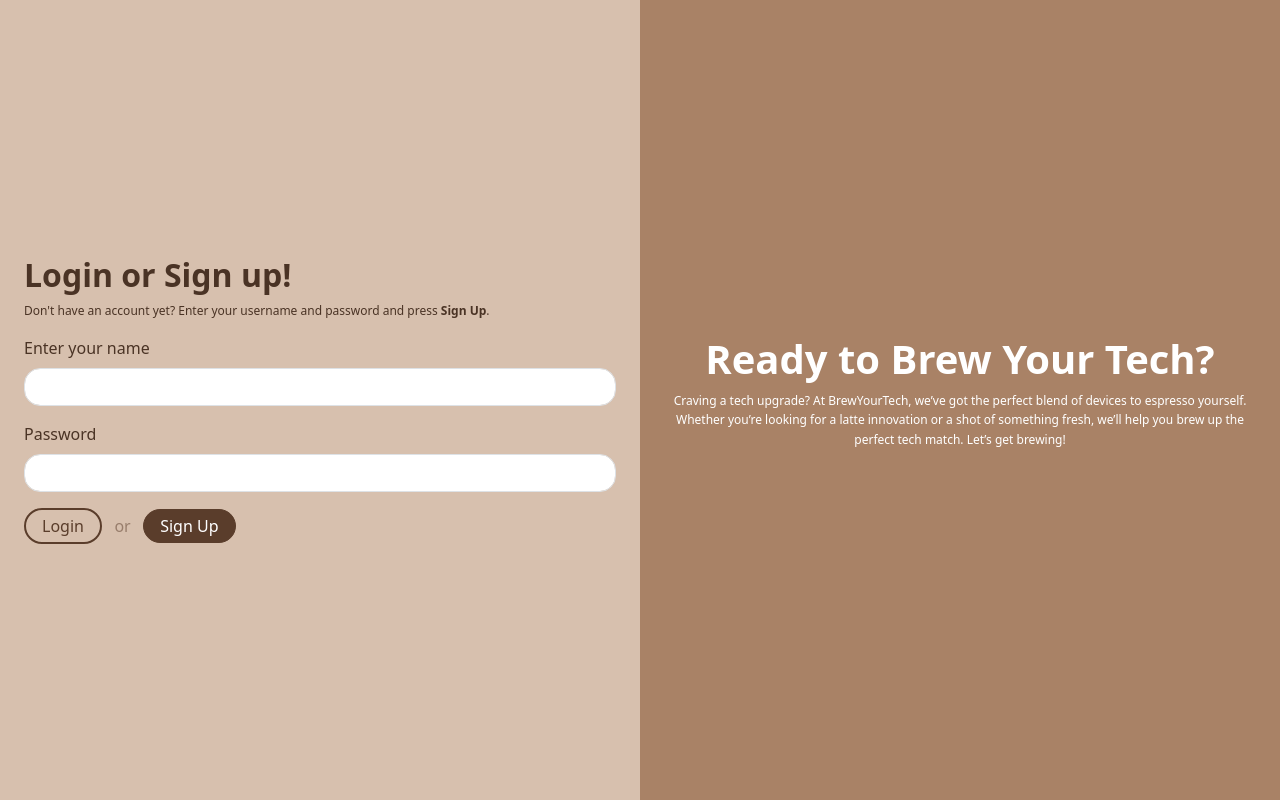
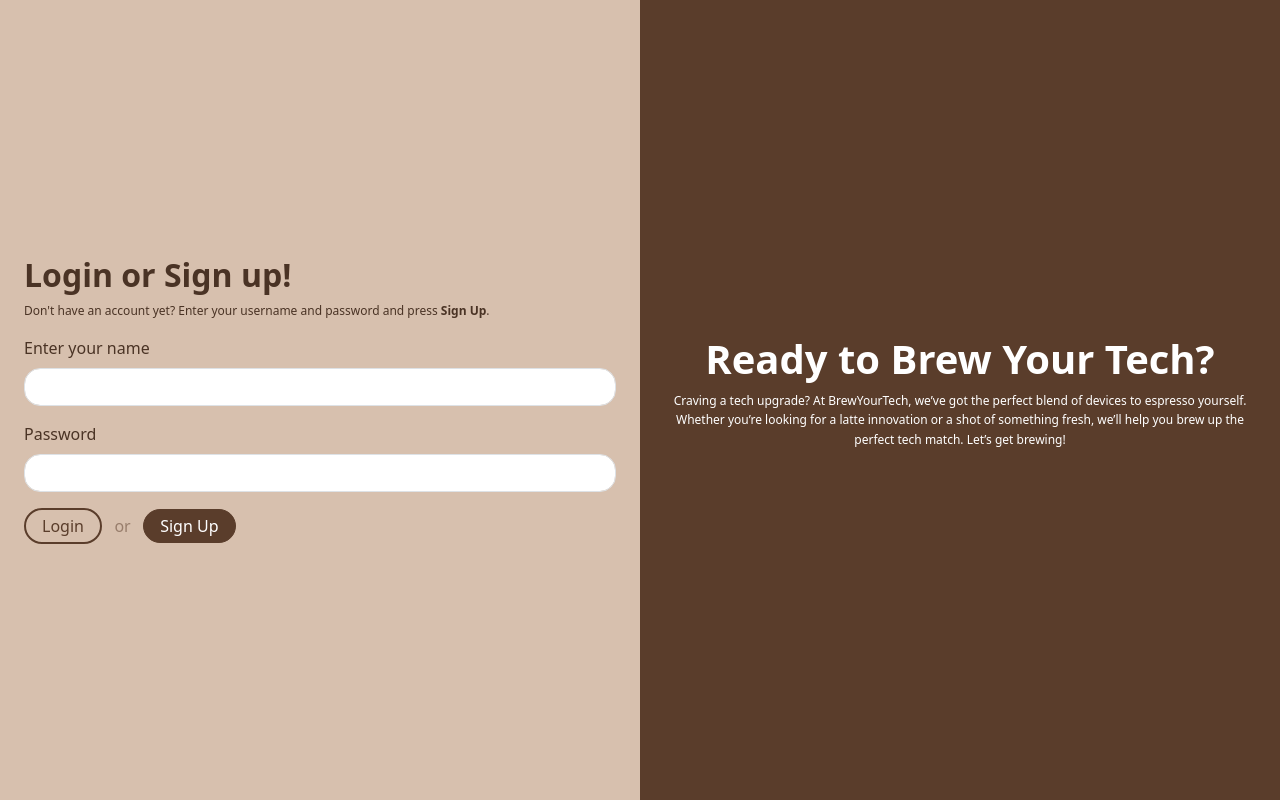
Before and after one commit to Tapple214/brewyourtech, a Django app: page /login in a window 1280 px wide. Run offline with Django 5.2, Linux system fonts and the light colour scheme; some libraries are stand-ins or nearby versions.

Commit message:
chnaged colors

```diff
--- a/brewyourtech/byt/templates/byt/login.html
+++ b/brewyourtech/byt/templates/byt/login.html
@@ -90,9 +90,10 @@
       </div>
 
       <!-- Right Side: Introduction Content -->
+      <!-- TODO: rethink about where to use #a98266 -->
       <div
         class="h-100 w-md-50 d-flex flex-column justify-content-center align-items-center text-center px-4"
-        style="background-color: #a98266; color: #ffffff"
+        style="background-color: #5a3d2b; color: #ffffff"
       >
         <h1 class="fw-bold">Ready to Brew Your Tech?</h1>
         <p style="line-height: 1.6; font-size: 12px">
```
